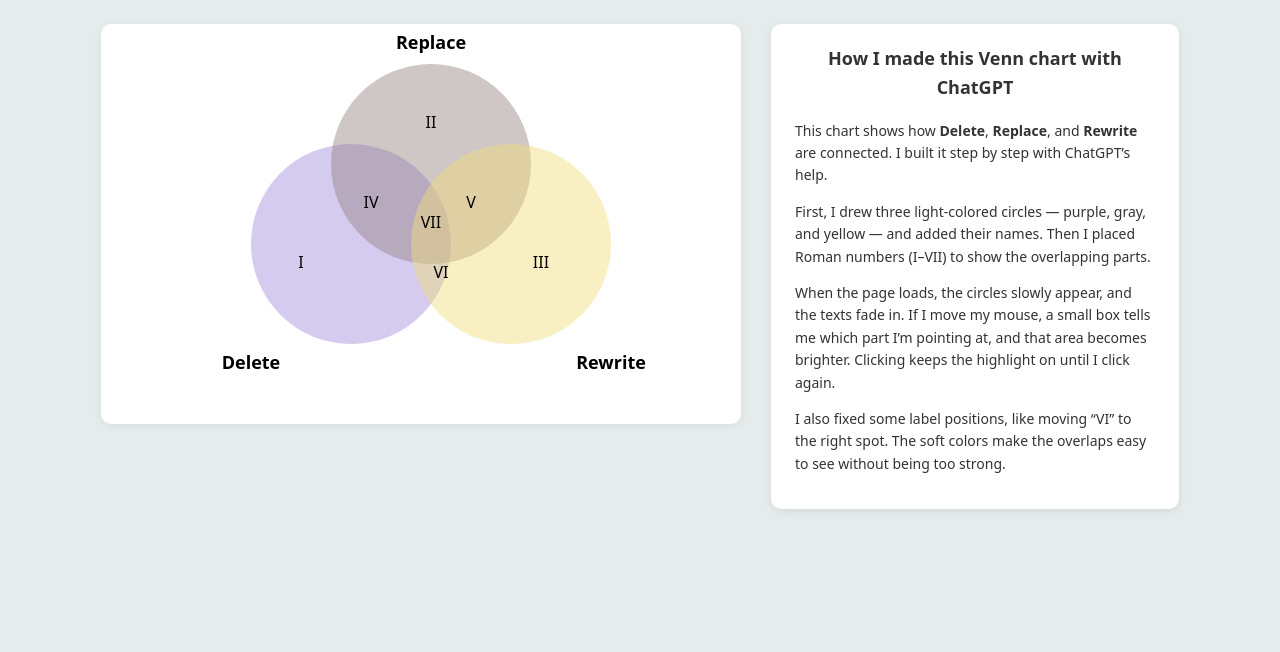
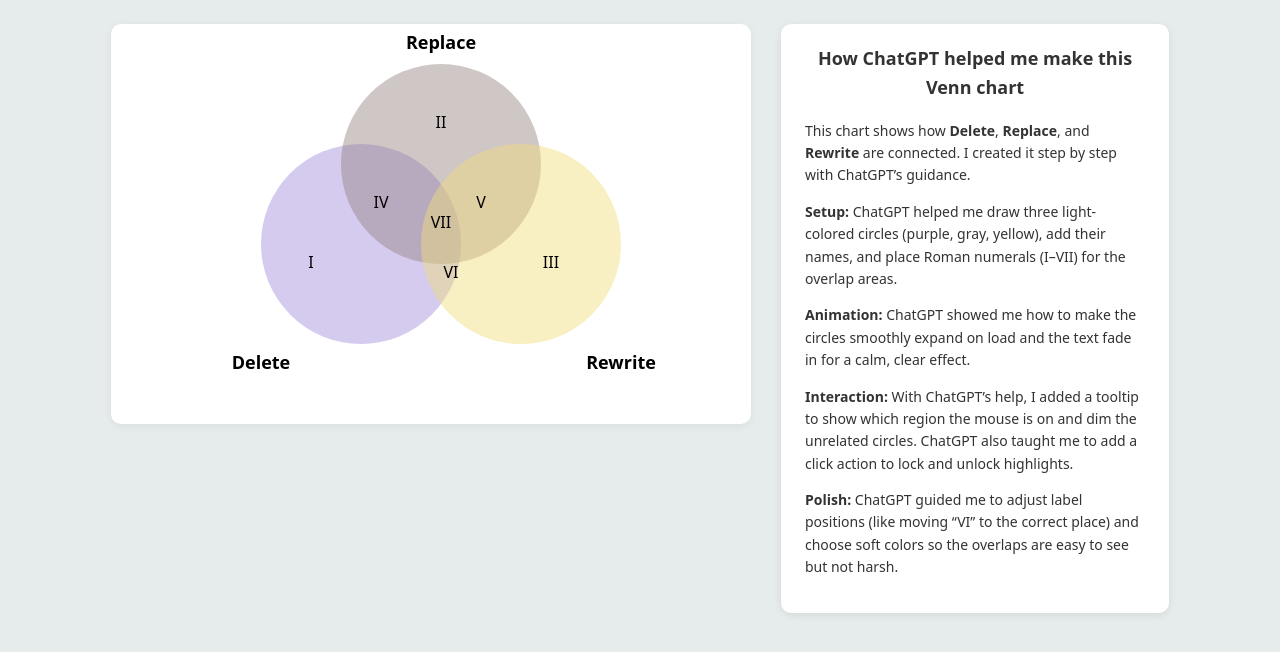
Before and after one commit to lizhiyi1225-boop/IDV-assignment3, a plain HTML site: page chart7.html in a window 1280 px wide. Drawn offline with nearby package versions, Linux system fonts and the light colour scheme.

Commit message:
Add files via upload

```diff
--- a/chart7.html
+++ b/chart7.html
@@ -2,31 +2,84 @@
 <html lang="en">
 <head>
 <meta charset="UTF-8">
-<title>Chart 7 (Venn Diagram) — D3.js with Transition & Interaction</title>
+<title>Chart 7 (Venn Diagram) - D3.js with Transition & Interaction</title>
 <script src="https://cdn.jsdelivr.net/npm/d3@7"></script>
 <style>
-  body { background:#e6ebeb; font-family:system-ui,Arial; margin:0; padding:24px; }
-  .container { display:flex; justify-content:center; align-items:flex-start; gap:30px; max-width:1200px; margin:auto; }
-  svg { background:#fff; box-shadow:0 2px 8px rgba(0,0,0,.06); border-radius:10px; }
-  text { font-size:16px; font-weight:500; text-anchor:middle; dominant-baseline:middle; }
-  .label{font-size:18px;font-weight:600}
-  .tooltip{ position:absolute; background:#fff; border:1px solid #ccc; border-radius:6px; padding:6px 8px; font-size:12px; pointer-events:none; box-shadow:0 2px 6px rgba(0,0,0,.1); }
-  .note { width:360px; background:#fff; border-radius:10px; box-shadow:0 2px 8px rgba(0,0,0,.08); padding:20px 24px; font-size:14px; line-height:1.6; color:#333; }
-  .note h3 { text-align:center; font-size:18px; font-weight:600; margin-top:0; }
-  @media (max-width:900px){ .container{flex-direction:column;align-items:center;} .note{width:90%;margin-top:20px;} }
+  body {
+    background:#e6ebeb;
+    font-family:system-ui,Arial;
+    margin:0;
+    padding:24px;
+  }
+  .container {
+    display:flex;
+    justify-content:center;
+    align-items:flex-start;
+    gap:30px;
+    max-width:1100px;
+    margin:auto;
+  }
+  svg {
+    background:#fff;
+    box-shadow:0 2px 8px rgba(0,0,0,.06);
+    border-radius:10px;
+  }
+  text {
+    font-size:16px;
+    font-weight:500;
+    text-anchor:middle;
+    dominant-baseline:middle;
+  }
+  .label {
+    font-size:18px;
+    font-weight:600;
+  }
+  .tooltip {
+    position:absolute;
+    background:#fff;
+    border:1px solid #ccc;
+    border-radius:6px;
+    padding:6px 8px;
+    font-size:12px;
+    pointer-events:none;
+    box-shadow:0 2px 6px rgba(0,0,0,.1);
+  }
+  .note {
+    width:340px;
+    background:#fff;
+    border-radius:10px;
+    box-shadow:0 2px 8px rgba(0,0,0,0.08);
+    padding:20px 24px;
+    font-size:14px;
+    line-height:1.6;
+    color:#333;
+  }
+  .note h3 {
+    text-align:center;
+    font-size:18px;
+    font-weight:600;
+    margin-top:0;
+  }
+  @media (max-width:900px){
+    .container{flex-direction:column;align-items:center;}
+    .note{width:90%;margin-top:20px;}
+  }
 </style>
 </head>
 <body>
+
 <div class="container">
   <svg width="640" height="400"></svg>
   <div class="note">
-    <h3>How I made this Venn chart with ChatGPT</h3>
-    <p>This chart shows how <b>Delete</b>, <b>Replace</b>, and <b>Rewrite</b> are connected. I built it step by step with ChatGPT’s help.</p>
-    <p>First, I drew three light-colored circles — purple, gray, and yellow — and added their names. Then I placed Roman numbers (I–VII) to show the overlapping parts.</p>
-    <p>When the page loads, the circles slowly appear, and the texts fade in. If I move my mouse, a small box tells me which part I’m pointing at, and that area becomes brighter. Clicking keeps the highlight on until I click again.</p>
-    <p>I also fixed some label positions, like moving “VI” to the right spot. The soft colors make the overlaps easy to see without being too strong.</p>
+    <h3>How ChatGPT helped me make this Venn chart</h3>
+    <p>This chart shows how <b>Delete</b>, <b>Replace</b>, and <b>Rewrite</b> are connected. I created it step by step with ChatGPT’s guidance.</p>
+    <p><b>Setup:</b> ChatGPT helped me draw three light-colored circles (purple, gray, yellow), add their names, and place Roman numerals (I–VII) for the overlap areas.</p>
+    <p><b>Animation:</b> ChatGPT showed me how to make the circles smoothly expand on load and the text fade in for a calm, clear effect.</p>
+    <p><b>Interaction:</b> With ChatGPT’s help, I added a tooltip to show which region the mouse is on and dim the unrelated circles. ChatGPT also taught me to add a click action to lock and unlock highlights.</p>
+    <p><b>Polish:</b> ChatGPT guided me to adjust label positions (like moving “VI” to the correct place) and choose soft colors so the overlaps are easy to see but not harsh.</p>
   </div>
 </div>
+
 <script>
 const svg = d3.select("svg");
 const W = +svg.attr("width"), H = +svg.attr("height");
@@ -47,9 +100,12 @@
 }
 const g = svg.append("g");
 g.selectAll("circle").data(circles).enter().append("circle")
-  .attr("cx",d=>d.cx).attr("cy",d=>d.cy).attr("r",0)
-  .style("fill",d=>d.color).style("stroke","none")
-  .transition().duration(900).delay((_,i)=>i*120).attr("r",d=>d.r);
+  .attr("cx",d=>d.cx).attr("cy",d=>d.cy)
+  .attr("r",0)
+  .style("fill",d=>d.color)
+  .style("stroke","none")
+  .transition().duration(900).delay((_,i)=>i*120)
+  .attr("r",d=>d.r);
 const labelsPos = [
   {txt:"Delete",x:circles[0].cx-100,y:circles[0].cy+120},
   {txt:"Replace",x:circles[1].cx,y:circles[1].cy-120},
@@ -74,27 +130,40 @@
   .transition().duration(600).delay(650).style("opacity",1);
 const tooltip = d3.select("body").append("div").attr("class","tooltip").style("opacity",0);
 let locked=false;
-function inside(d,x,y){const dx=x-d.cx,dy=y-d.cy;return dx*dx+dy*dy<=d.r*d.r;}
+function inside(d,x,y){
+  const dx=x-d.cx,dy=y-d.cy;
+  return dx*dx+dy*dy<=d.r*d.r;
+}
 function highlightAt(x,y){
-  const inA=inside(circles[0],x,y),inB=inside(circles[1],x,y),inC=inside(circles[2],x,y);
+  const inA=inside(circles[0],x,y);
+  const inB=inside(circles[1],x,y);
+  const inC=inside(circles[2],x,y);
   const label=regionLabel(inA,inB,inC);
-  svg.selectAll("circle").style("opacity",d=>{
-    const f=(d.key==="A"&&inA)||(d.key==="B"&&inB)||(d.key==="C"&&inC);
-    return label?(f?1:0.25):1;
-  });
+  svg.selectAll("circle")
+    .style("opacity",d=>{
+      const f=(d.key==="A"&&inA)||(d.key==="B"&&inB)||(d.key==="C"&&inC);
+      return label?(f?1:0.25):1;
+    });
   if(label){
     const sets=[inA?"Delete":null,inB?"Replace":null,inC?"Rewrite":null].filter(Boolean).join(" ∩ ");
-    tooltip.style("opacity",1).html(`<b>Region ${label}</b><br>${sets}`)
-      .style("left",(x+14)+"px").style("top",(y+14)+"px");
+    tooltip.style("opacity",1)
+      .html(`<b>Region ${label}</b><br>${sets}`)
+      .style("left",(x+14)+"px")
+      .style("top",(y+14)+"px");
   }else tooltip.style("opacity",0);
 }
-svg.on("mousemove",ev=>{ if(locked) return; const pt=d3.pointer(ev,svg.node()); highlightAt(pt[0],pt[1]); });
-svg.on("mouseleave",()=>{ if(!locked){ svg.selectAll("circle").style("opacity",1); tooltip.style("opacity",0); } });
+svg.on("mousemove",ev=>{
+  if(locked)return;
+  const pt=d3.pointer(ev,svg.node());
+  highlightAt(pt[0],pt[1]);
+});
+svg.on("mouseleave",()=>{if(!locked){svg.selectAll("circle").style("opacity",1);tooltip.style("opacity",0);}});
 svg.on("click",ev=>{
   const pt=d3.pointer(ev,svg.node());
-  if(!locked){ highlightAt(pt[0],pt[1]); locked=true; }
-  else{ locked=false; svg.selectAll("circle").style("opacity",1); tooltip.style("opacity",0); }
+  if(!locked){highlightAt(pt[0],pt[1]);locked=true;}
+  else{locked=false;svg.selectAll("circle").style("opacity",1);tooltip.style("opacity",0);}
 });
 </script>
+
 </body>
 </html>
```
